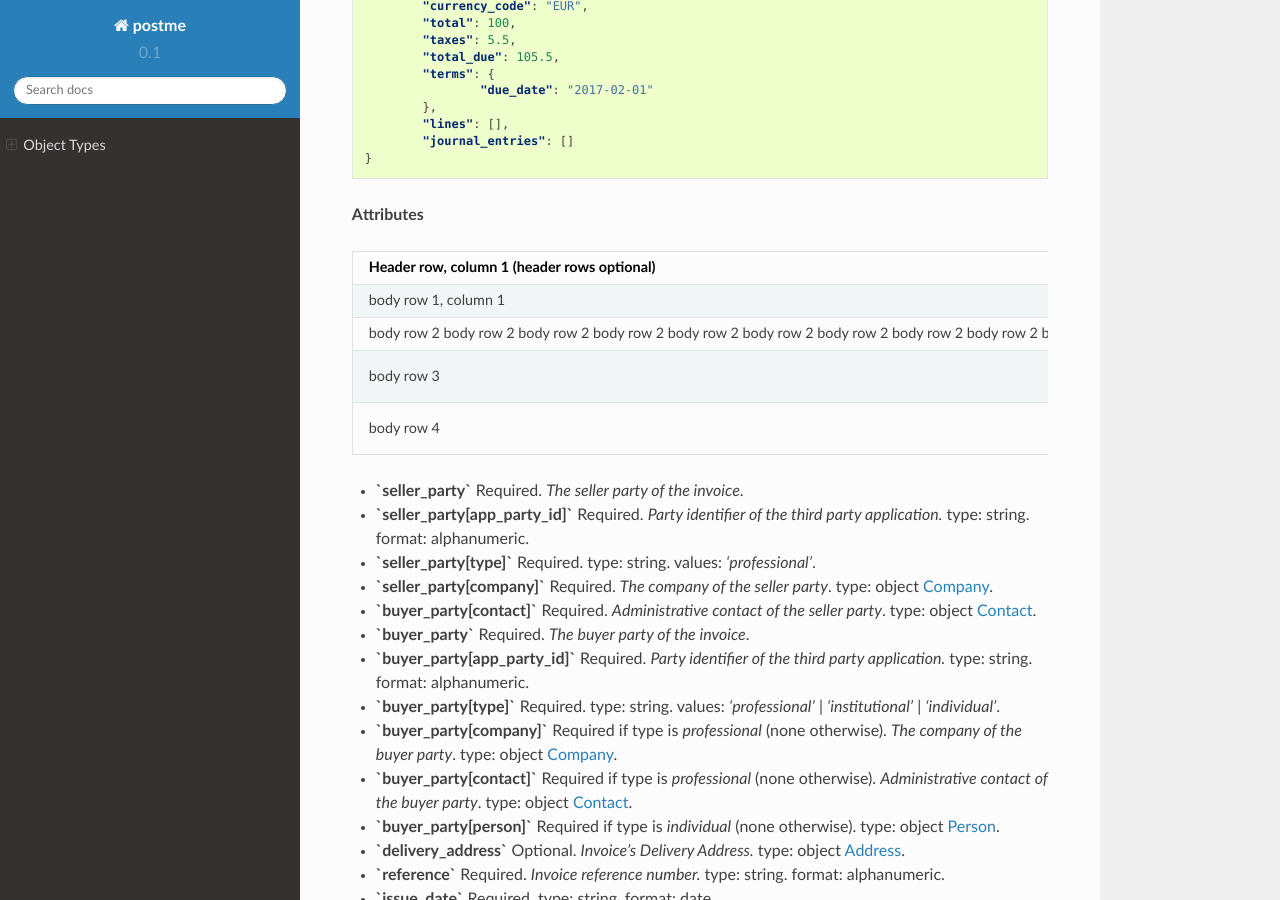
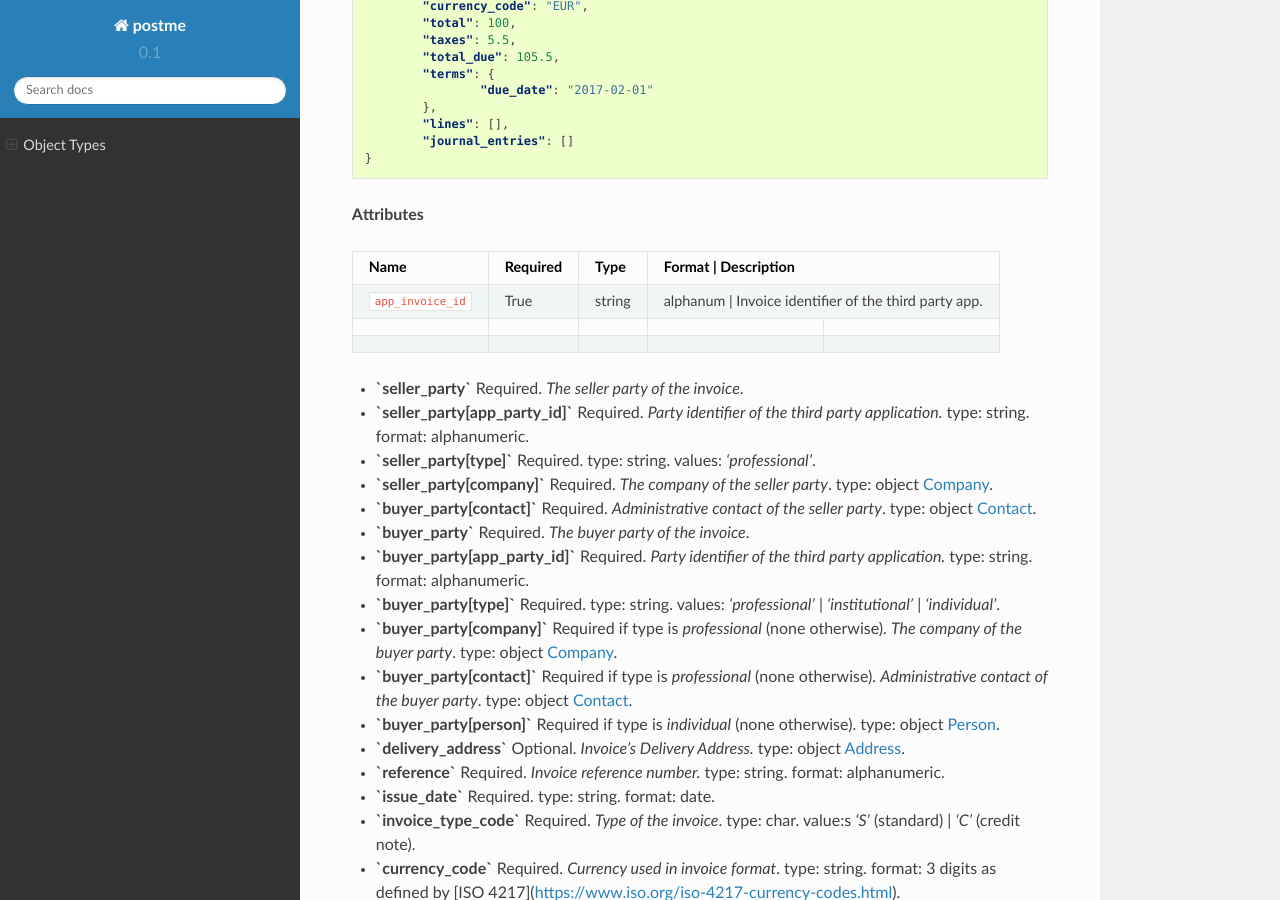
Before and after one commit to birdydigital/postme-docs, a Sphinx documentation site: the page built from docs/object-types.rst, in a window 1280 px wide and 900 px high, scrolled down 2166 px. Built offline with Sphinx 7.4.7 and the Read the Docs theme 2.0.0, drawn with Linux system fonts in a browser that asks for light colours.

Commit message:
test table

```diff
--- a/docs/object-types.rst
+++ b/docs/object-types.rst
@@ -125,48 +125,16 @@ Invoice
 
 **Attributes**
 
-+------------------------+------------+----------+----------------------------------------+
-| Header row, column 1   | Header 2   | Header 3 |                               Header 4 |
-| (header rows optional) |            |          |                                        |
-+========================+============+==========+========================================+
-| body row 1, column 1   | column 2   | column 3 |                               column 4 |
-+------------------------+------------+----------+----------------------------------------+
-| body row 2             | Cells may span columns.                                        |
-| body row 2             | Cells may span columns.                                        |
-| body row 2             | Cells may span columns.                                        |
-| body row 2             | Cells may span columns.                                        |
-| body row 2             | Cells may span columns.                                        |
-| body row 2             | Cells may span columns.                                        |
-| body row 2             | Cells may span columns.                                        |
-| body row 2             | Cells may span columns.                                        |
-| body row 2             | Cells may span columns.                                        |
-| body row 2             | Cells may span columns.                                        |
-| body row 2             | Cells may span columns.                                        |
-| body row 2             | Cells may span columns.                                        |
-| body row 2             | Cells may span columns.                                        |
-| body row 2             | Cells may span columns.                                        |
-| body row 2             | Cells may span columns.                                        |
-| body row 2             | Cells may span columns.                                        |
-| body row 2             | Cells may span columns.                                        |
-| body row 2             | Cells may span columns.                                        |
-| body row 2             | Cells may span columns.                                        |
-| body row 2             | Cells may span columns.                                        |
-| body row 2             | Cells may span columns.                                        |
-| body row 2             | Cells may span columns.                                        |
-| body row 2             | Cells may span columns.                                        |
-| body row 2             | Cells may span columns.                                        |
-| body row 2             | Cells may span columns.                                        |
-+------------------------+------------+---------------------------------------------------+
-| body row 3             | Cells may  | - Table cells                                     |
-+------------------------+ span rows. | - contain                                         |
-| body row 4             |            | - body elements.                                  |
-+------------------------+------------+---------------------------------------------------+
++------------------------+------------------+------------------+--------------------------+--------------------------------------------+
+| Name                   | Required         | Type             | Format                   | Description                                |
++========================+==================+==================+=======================================================================+
+| ``app_invoice_id``     | True             | string           | alphanum                 | Invoice identifier of the third party app. |
++------------------------+------------------+------------------+--------------------------+--------------------------------------------+
+|                        |                  |                  |                          |                                            |
++------------------------+------------------+------------------+--------------------------+--------------------------------------------+
+|                        |                  |                  |                          |                                            |
++------------------------+------------------+------------------+--------------------------+--------------------------------------------+
 
-================== ======== =========== ==== ======
-Name               Required Description Type Format
-================== ======== =========== ==== ======
-``app_invoice_id`` ** Required. *Invoice identifier of the third party application.* type: string. format: alphanumeric.
-================== ======== =========== ==== ======
 
 - **`seller_party`** Required. *The seller party of the invoice*.
 - **`seller_party[app_party_id]`** Required. *Party identifier of the third party application.* type: string. format: alphanumeric.
```
